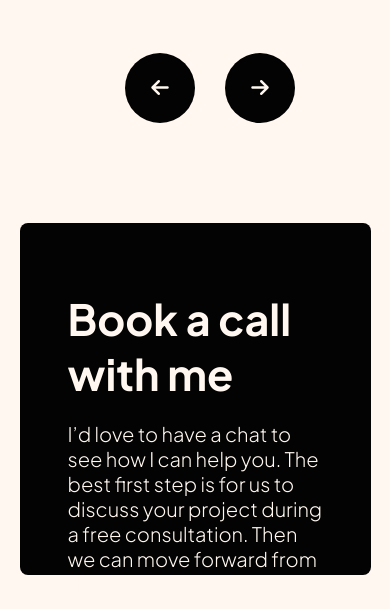
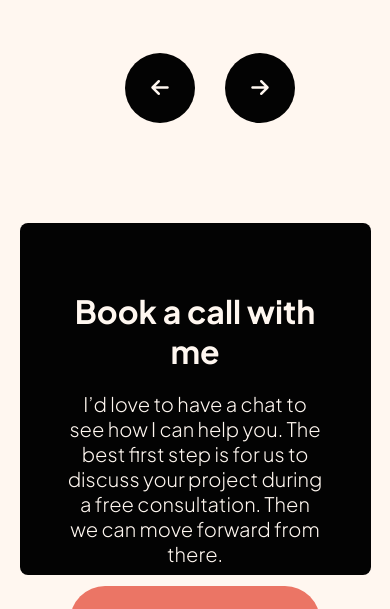
Before and after one commit to julienLeMee/frontend-mentor-portfolio, a website: page index.html in a window 390 px wide. Shown: the part 3363-3972 px from the top of the page. Drawn offline with nearby package versions, Linux system fonts and the light colour scheme.

Commit message:
pixel perfect adjust

```diff
--- a/components/_media-queries.scss
+++ b/components/_media-queries.scss
@@ -13,6 +13,7 @@
     flex-direction: column;
     justify-content: center;
     align-items: center;
+    text-align: center;
     width: 100%;
     height: auto;
     margin: 0 auto;
@@ -20,6 +21,9 @@
     .contact__title {
       margin-top: 0!important;
       width: 100%!important;
+      h2 {
+        font-size: $bold-small-font-size!important;
+      }
     }
     .btn__container {
       padding: 20px;
```
Also changed, not shown: public/style.css, 1 other file.
